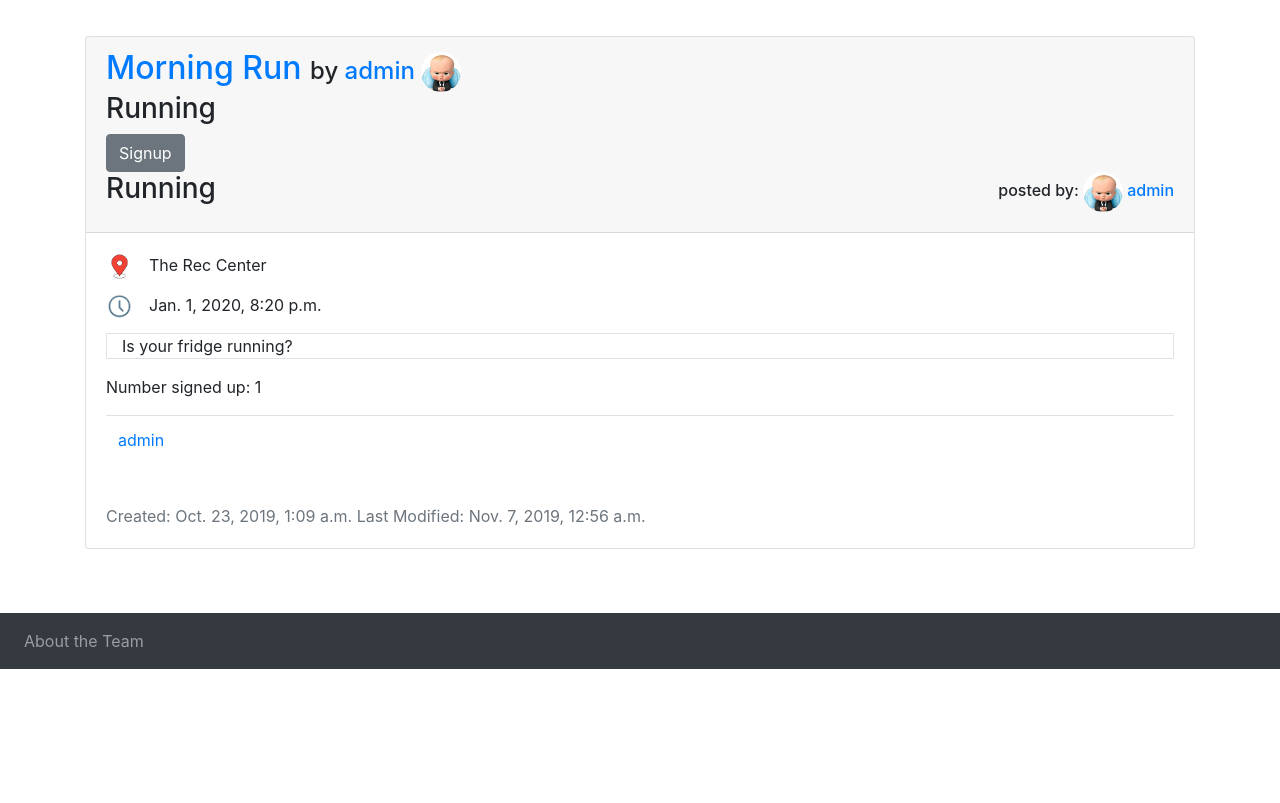
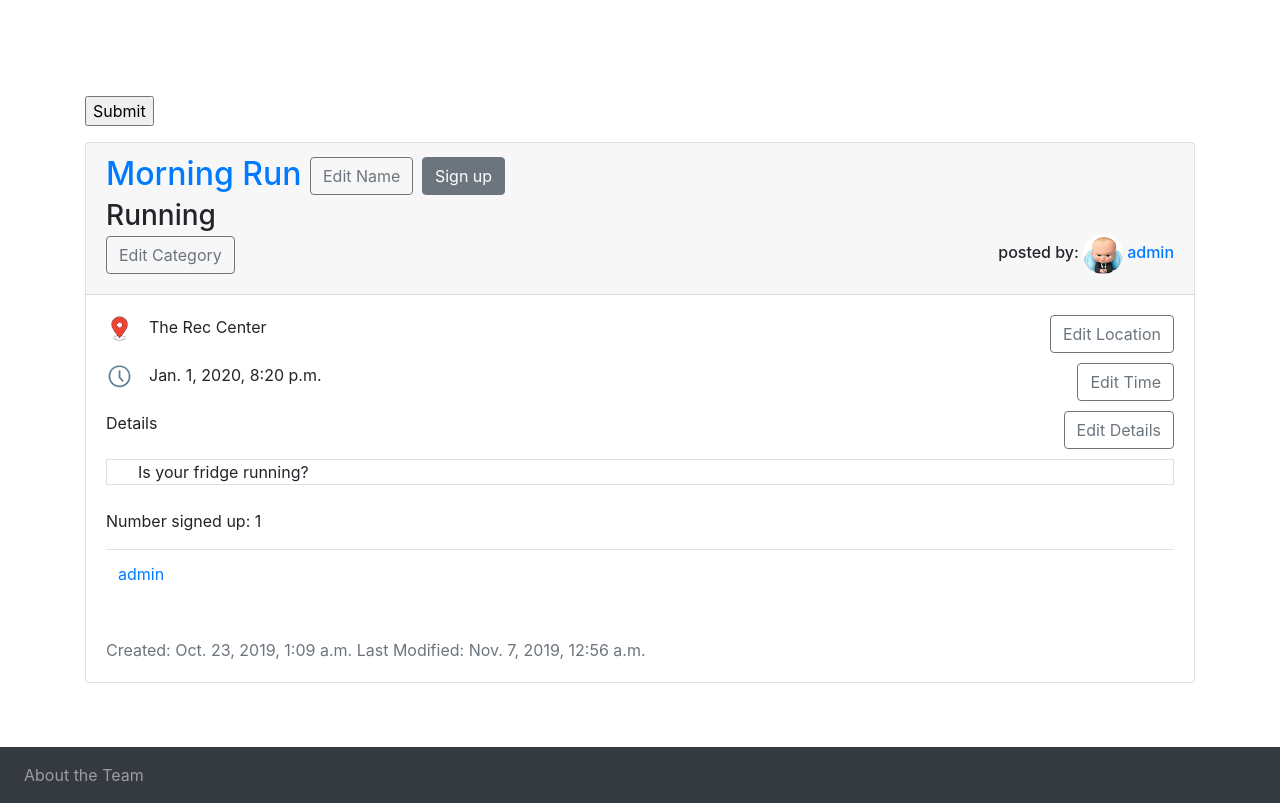
Before and after one commit to royceschultz/Square-Up-Events, a Django app: page /event/1/ in a window 1280 px wide. Shown: the part 76-879 px from the top of the page. Before the commit the page ends 745 px from the top, so only its background shows below. Run offline with Django 3.2, Linux system fonts and the light colour scheme; data comes from the database, SQL or seed files in the repository; some libraries are stand-ins or nearby versions.

Commit message:
Expirimental crispier forms

```diff
--- a/events/templates/base.html
+++ b/events/templates/base.html
@@ -15,7 +15,7 @@
     crossorigin="anonymous">
   </head>
   <body>
-    <nav class="navbar navbar-expand-lg navbar-dark bg-dark fixed-top">
+    <nav class="navbar navbar-expand-lg navbar-dark bg-dark">
       <a class="navbar-brand" href="{%url 'home'%}">
         <img src="{% static "events/logo.png" %}" alt="" height="50px">
       </a>
--- a/events/templates/event_detail.html
+++ b/events/templates/event_detail.html
@@ -1,49 +1,104 @@
 {%extends 'base.html'%}
+{% load crispy_forms_tags %}
 {% load static %}
 {%block content%}
+<form method="post">
+  {% csrf_token %}
+  <input type="submit" value="Submit">
+
   <div class="card my-3">
     <div class="card-header">
       <h2 class="d-inline">
-      <a href="{% url 'event detail' event.id %}"> {{event.name|capfirst}} </a>
-    </h2>
+        <!-- Name of Event  -->
+        <a href="{% url 'event detail' event.id %}" class='collapse show' id='namefield'> {{event.name|capfirst}} </a>
+        <div class="collapse" id='namefield'>
+          {{ form.name|as_crispy_field }}
+        </div>
+        <!-- Edit Name Button -->
+        <button type='button' class="btn btn-outline-secondary" data-toggle='collapse' data-target='#namefield'>
+          Edit Name
+        </button>
 
-    <h4 class="d-inline">by
-      <a href="{% url 'profile' event.author.id %}">{{event.author}}</a>
-      <img src="{{ event.author.profile.image.url }}" class="rounded-circle" height="40px" alt="">
-    </h4>
-    <h3>{{event.category}}</h3>
-
-    {% if event.author.id == user.id %}
-      <a class="btn btn-primary" href="{%url 'event edit' event.id%}">Edit</a>
-    {% endif %}
-
+      <!-- Sign Up Button -->
       {% if not event.is_past %}
         {% if user not in event.signed_up.all %}
-        <a class="btn btn-secondary" href="{% url 'event signup' event.id %}">Signup</a>
+          <a class="btn btn-secondary" href="{% url 'event signup' event.id %}">Sign up</a>
         {% else %}
-        <a class="btn btn-danger" href="{% url 'event cancel signup'  event.id %}">Cancel</a>
+          <a class="btn btn-danger" href="{% url 'event cancel signup'  event.id %}">Cancel Sign up</a>
         {% endif %}
-
       {% endif %}
+      <!-- Event Category -->
       <div class="">
+        <div class="collapse show " id='catfield'>
           <h3 class="mute d-inline">{{event.category}}</h3>
+        </div>
+        <div class="collapse" id='catfield'>
+          {{ form.category|as_crispy_field }}
+        </div>
+        <!-- Edit Category Button -->
+        <button type='button' class="btn btn-outline-secondary" data-toggle='collapse' data-target='#catfield'>
+          Edit Category
+        </button>
+        <!-- Author -->
         <h6 class="float-right inline"> posted by:
           <a href="{% url 'profile' event.author.id %}"><img src="{{ event.author.profile.image.url }}" class="rounded-circle" height="40px" alt=""><span class="ml-1">{{event.author}}</span></a>
         </h6>
       </div>
+    </div>
+    <!-- Event Body -->
+    <div class="card-body text-nowrap">
+      <!-- Location -->
+      <div class="card-text">
+        <img src="{% static 'events/location.png' %}" class="float-left" height="27px" alt="">
+        <span class="ml-3 collapse show" id='locfield'>
+          {{event.location}}
+        </span>
+        <div class="collapse" id='locfield'>
+          {{ form.location|as_crispy_field }}
+        </div>
+        <!-- Edit Location Button -->
+        <button type='button' class="btn btn-outline-secondary float-right" data-toggle='collapse' data-target='#locfield'>
+          Edit Location
+        </button>
+      </div><br>
 
+      <!-- DateTime -->
+      <div class="card-text">
+        <img src="{% static "events/time.png" %}" class="float-left" height = "27px" alt="">
+        <span class="ml-3 collapse show" id='timefield'>
+          {{event.event_date}}
+        </span>
+        <div class="collapse" id='timefield'>
+          {{ form.event_date|as_crispy_field }}
+        </div>
+        <!-- Edit DateTime Button -->
+        <button type='button' class="btn btn-outline-secondary float-right" data-toggle='collapse' data-target='#timefield'>
+          Edit Time
+        </button>
+      </div><br>
 
+      <!-- Details -->
+      <div class="">
+        <span>Details</span>
+        <!-- Edit Details Button -->
+        <button type='button' class="btn btn-outline-secondary float-right" data-toggle='collapse' data-target='#detailsfield'>
+          Edit Details
+        </button>
+      </div><br>
+      <div class="card-text container border-gray border">
+        <span class="ml-3 collapse show" id='detailsfield'>
+          {{ event.details }}
+        </span>
+        <div class="collapse" id='detailsfield'>
+          {{ form.details|as_crispy_field }}
         </div>
-  <div class="card-body text-nowrap">
+      </div><br>
 
-    <p class="card-text"><img src="{% static "events/location.png" %}" class="float-left" height="27px" alt=""><span class="ml-3">{{event.location}}</span></p>
-    <p class="card-text"><img src="{% static "events/time.png" %}" class="float-left" height = "27px" alt=""> <span class="ml-3">{{event.event_date}}</span></p>
-    <p class="card-text container border-gray border">{{event.details}}</p>
-
-
+      <!-- Attendees -->
       {% with signed_up=event.signed_up.all %}
         <p>Number signed up: {{ signed_up.count }}</p>
         <table class="table table-hover">
+          <!-- TODO: Ugly table, replace with modal -->
           {% for atendee in signed_up %}
             <tr>
               <td>
@@ -52,15 +107,20 @@
                 </a>
               </td>
             </tr>
-
           {% endfor %}
         </table>
       {% endwith %}
       <br>
-
-
       <p class="card-text text-muted d-inline">Created: {{event.create_date}}</p>
       <p class="card-text text-muted d-inline">Last Modified: {{event.last_modified}}</p>
     </div>
   </div>
+</form>
+
 {%endblock content%}
+
+{% block script %}
+function hide(name){
+  console.log('here')
+}
+{% endblock script%}
--- a/events/views.py
+++ b/events/views.py
@@ -36,7 +36,37 @@ def event_detail(request, id):
         event = Event.objects.get(id=id)
     except Event.DoesNotExist:
         raise Http404('Event does\'t exist')
-    return render(request, 'event_detail.html',{'event':event})
+    form = EventForm(instance=event)
+    if request.method == 'POST':
+        form = EventForm(request.POST, instance=event)
+        if form.is_valid():
+            form.save()
+            messages.success(request,f'Changes have been made to your event')
+            return redirect('event detail',id)
+        else:
+            messages.warning(request,'Something is wrong with your form')
+            return render(request, 'event_detail.html', {'event':event, 'form':form})
+    return render(request, 'event_detail.html',{'event':event, 'form':form})
+
+def edit_event(request, id):
+
+    try:
+        event = Event.objects.get(id=id)
+
+    except Event.DoesNotExist:
+        raise Http404('Event does\'t exist')
+    form =EventForm( instance =event)
+    if request.method == 'POST':
+        form = EventForm( request.POST, instance =event)
+        if form.is_valid():
+            form.save()
+            messages.success(request,f'Changes have been made to your event')
+            return redirect('event detail',id)
+        else:
+            messages.warning(request,'Something is wrong with your form')
+            return render(request, 'create_event.html', {'form' : form})
+
+    return render(request, 'create_event.html', {'form': form})
 
 def create_event(request):
     if not request.user.is_authenticated: # if user is not logged in
```
Lines whose indentation alone changed are shown as unchanged.
